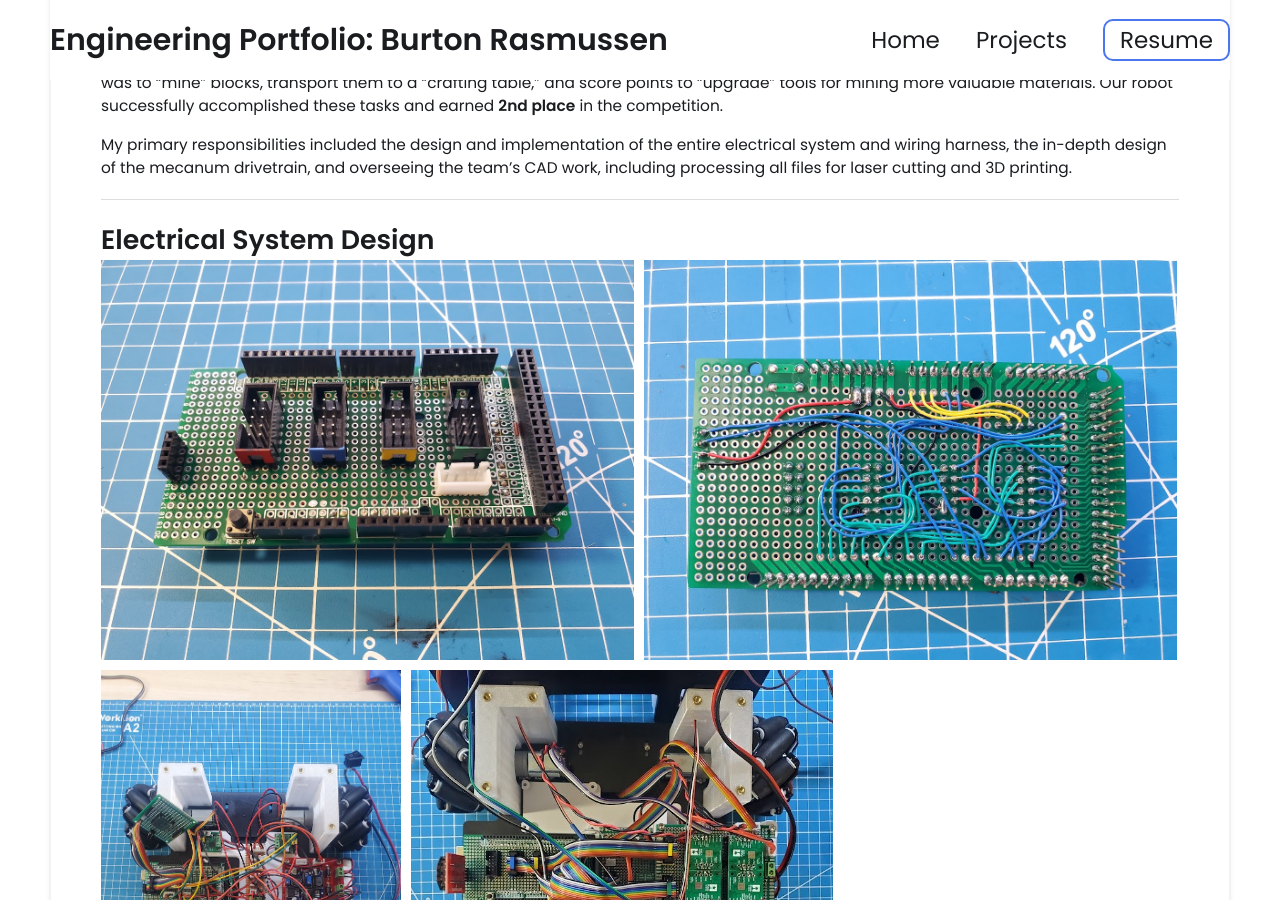
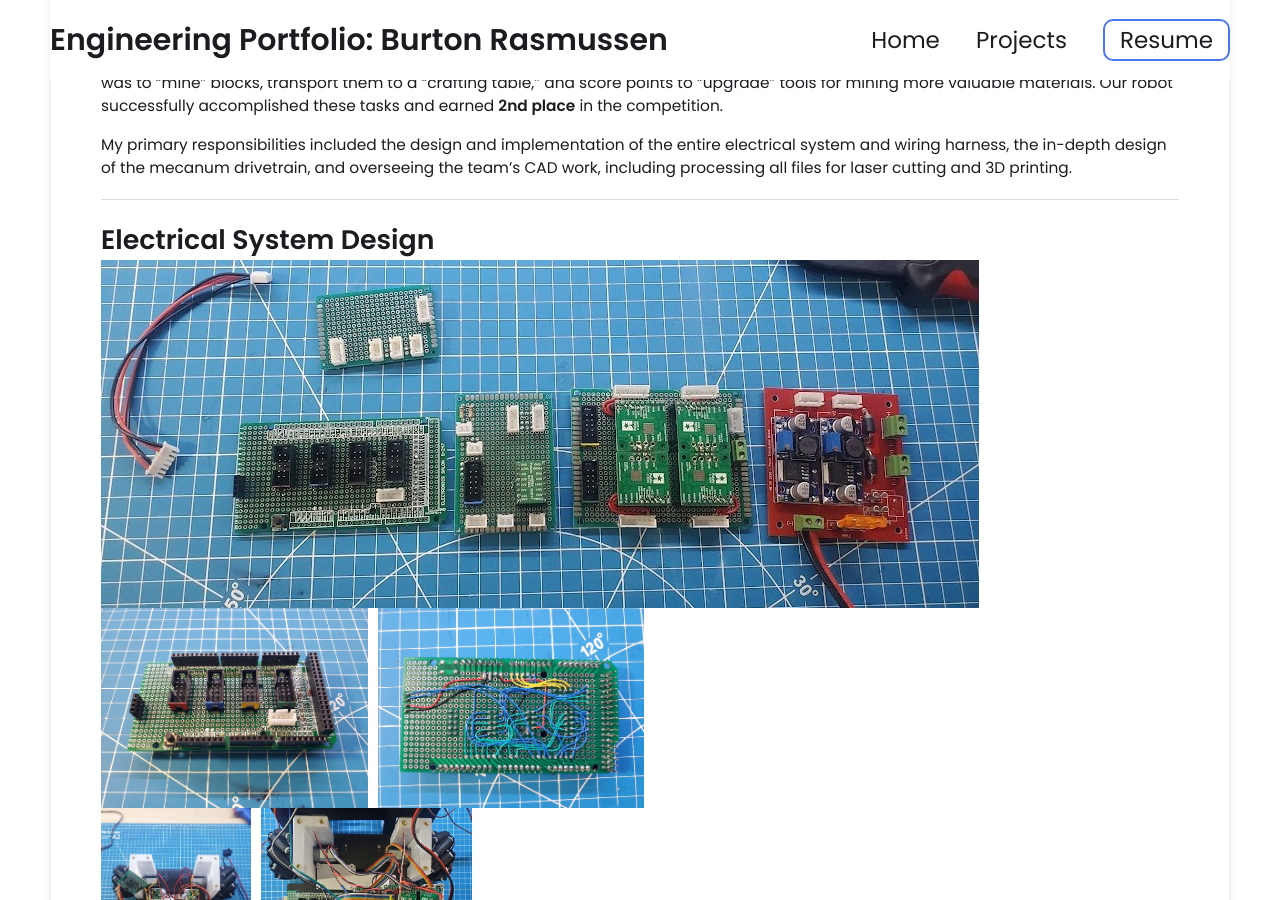
Before and after one commit to burtonrasmussen/burtonrasmussen.github.io, a Jekyll site: the page built from _projects/Mechatronics_Robot/index.md, in a window 1280 px wide and 900 px high, scrolled down 869 px. Built offline with Jekyll 4.4.1, drawn with Linux system fonts in a browser that asks for light colours.

Commit message:
Update index.md

```diff
--- a/_projects/Mechatronics_Robot/index.md
+++ b/_projects/Mechatronics_Robot/index.md
@@ -22,7 +22,11 @@
 ---
 
 # Electrical System Design
-{% include image-gallery.html images="MEGA_shield_colorcoded_topside.jpg, MEGA_shield_wiring_underside.jpg, robot_wiring_first_iteration.jpg, robot_wiring_reorganized_iteration.jpg, all_protoboards_unassembled.jpg" height="400" %}
+
+{% include image-gallery.html images="all_protoboards_unassembled.jpg" height="400" %}
+{% include image-gallery.html images="MEGA_shield_colorcoded_topside.jpg, MEGA_shield_wiring_underside.jpg" height="200" %}
+{% include image-gallery.html images="robot_wiring_first_iteration.jpg, robot_wiring_reorganized_iteration.jpg" height="200" %}
+
 
 **Goal:** Create a reliable, modular, and easy-to-troubleshoot electrical system capable of handling a complex array of motors and sensors.
 
```
